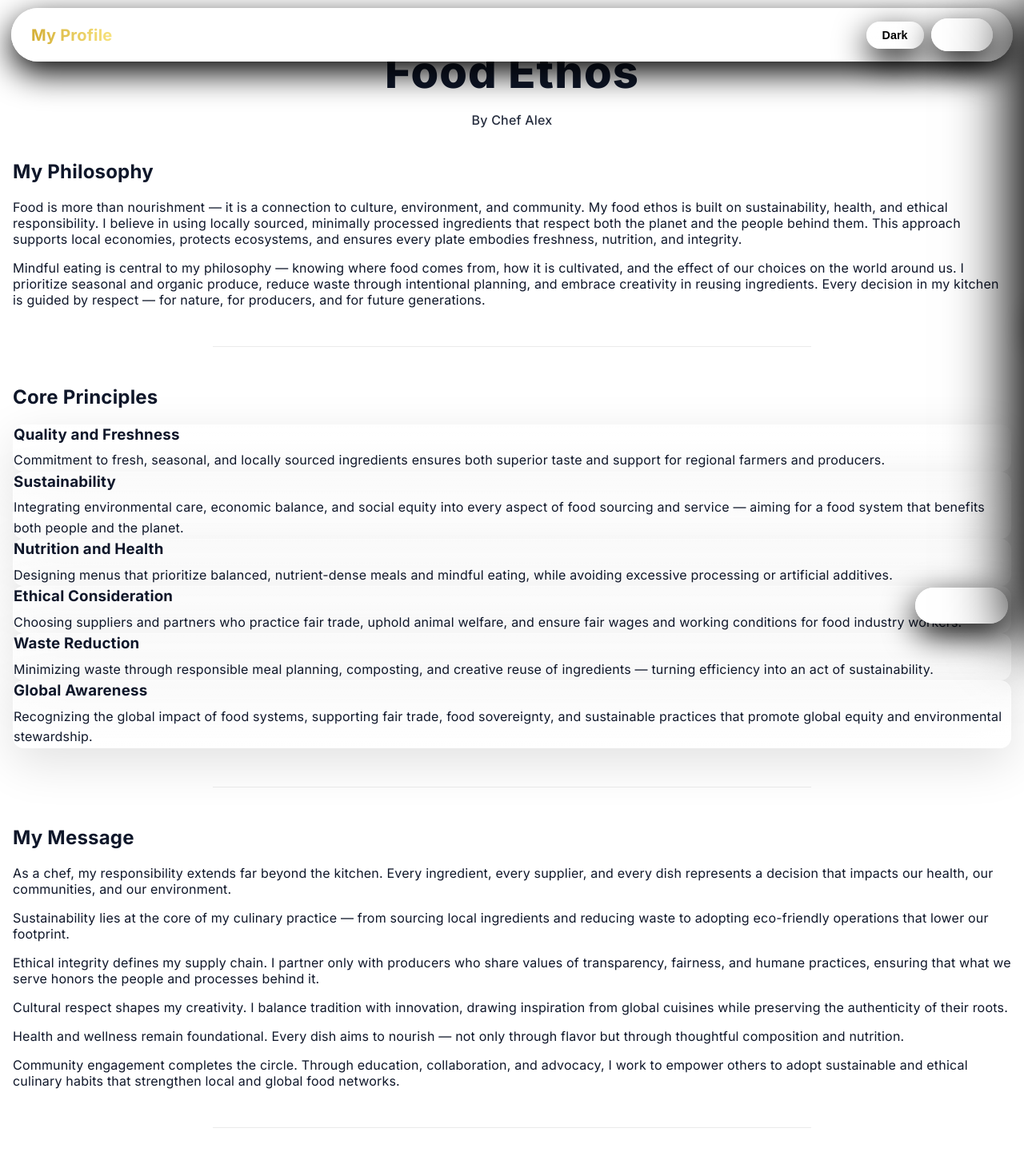
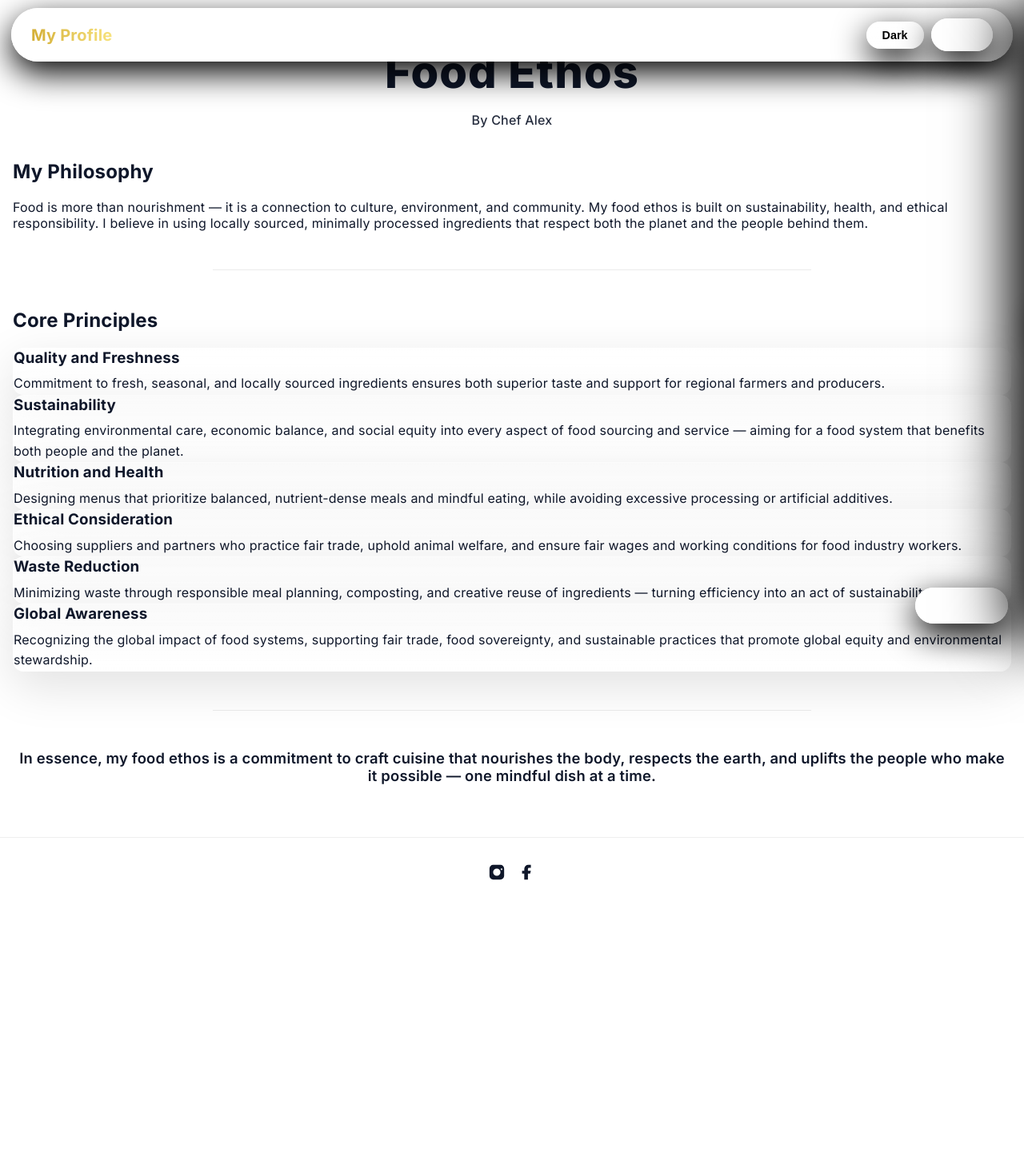
Before and after one commit to AlexanderHardinan/alexhardinan, a Next.js app: page /food-ethos in a window 1280 px wide. Shown: the top 1461 px of the page at 80% size. After the commit the page ends 1138 px from the top, so only its background shows below. Built offline with nearby package versions, Linux system fonts and the light colour scheme.

Commit message:
phase7.3: clamp Food Ethos card text for layout stability

```diff
--- a/app/food-ethos/page.tsx
+++ b/app/food-ethos/page.tsx
@@ -30,15 +30,7 @@ export default function FoodEthos() {
           Food is more than nourishment — it is a connection to culture, environment, and community.
           My food ethos is built on sustainability, health, and ethical responsibility. I believe in
           using locally sourced, minimally processed ingredients that respect both the planet and
-          the people behind them. This approach supports local economies, protects ecosystems, and
-          ensures every plate embodies freshness, nutrition, and integrity.
-        </p>
-        <p>
-          Mindful eating is central to my philosophy — knowing where food comes from, how it is
-          cultivated, and the effect of our choices on the world around us. I prioritize seasonal
-          and organic produce, reduce waste through intentional planning, and embrace creativity in
-          reusing ingredients. Every decision in my kitchen is guided by respect — for nature, for
-          producers, and for future generations.
+          the people behind them.
         </p>
 
         <hr className="divider" />
@@ -46,86 +38,55 @@ export default function FoodEthos() {
         <h2>Core Principles</h2>
 
         <div className="ethos-grid">
-          <div className="ethos-card fade-up">
+          <div className="ethos-card">
             <h3>Quality and Freshness</h3>
-            <p>
+            <p className="ethos-excerpt">
               Commitment to fresh, seasonal, and locally sourced ingredients ensures both superior
               taste and support for regional farmers and producers.
             </p>
           </div>
 
-          <div className="ethos-card fade-up">
+          <div className="ethos-card">
             <h3>Sustainability</h3>
-            <p>
+            <p className="ethos-excerpt">
               Integrating environmental care, economic balance, and social equity into every aspect
               of food sourcing and service — aiming for a food system that benefits both people and
               the planet.
             </p>
           </div>
 
-          <div className="ethos-card fade-up">
+          <div className="ethos-card">
             <h3>Nutrition and Health</h3>
-            <p>
+            <p className="ethos-excerpt">
               Designing menus that prioritize balanced, nutrient-dense meals and mindful eating,
               while avoiding excessive processing or artificial additives.
             </p>
           </div>
 
-          <div className="ethos-card fade-up">
+          <div className="ethos-card">
             <h3>Ethical Consideration</h3>
-            <p>
+            <p className="ethos-excerpt">
               Choosing suppliers and partners who practice fair trade, uphold animal welfare, and
               ensure fair wages and working conditions for food industry workers.
             </p>
           </div>
 
-          <div className="ethos-card fade-up">
+          <div className="ethos-card">
             <h3>Waste Reduction</h3>
-            <p>
+            <p className="ethos-excerpt">
               Minimizing waste through responsible meal planning, composting, and creative reuse of
               ingredients — turning efficiency into an act of sustainability.
             </p>
           </div>
 
-          <div className="ethos-card fade-up">
+          <div className="ethos-card">
             <h3>Global Awareness</h3>
-            <p>
+            <p className="ethos-excerpt">
               Recognizing the global impact of food systems, supporting fair trade, food sovereignty,
               and sustainable practices that promote global equity and environmental stewardship.
             </p>
           </div>
         </div>
-
-        <hr className="divider" />
-
-        <h2>My Message</h2>
-        <p>
-          As a chef, my responsibility extends far beyond the kitchen. Every ingredient, every
-          supplier, and every dish represents a decision that impacts our health, our communities,
-          and our environment.
-        </p>
-        <p>
-          Sustainability lies at the core of my culinary practice — from sourcing local ingredients
-          and reducing waste to adopting eco-friendly operations that lower our footprint.
-        </p>
-        <p>
-          Ethical integrity defines my supply chain. I partner only with producers who share values
-          of transparency, fairness, and humane practices, ensuring that what we serve honors the
-          people and processes behind it.
-        </p>
-        <p>
-          Cultural respect shapes my creativity. I balance tradition with innovation, drawing
-          inspiration from global cuisines while preserving the authenticity of their roots.
-        </p>
-        <p>
-          Health and wellness remain foundational. Every dish aims to nourish — not only through
-          flavor but through thoughtful composition and nutrition.
-        </p>
-        <p>
-          Community engagement completes the circle. Through education, collaboration, and advocacy,
-          I work to empower others to adopt sustainable and ethical culinary habits that strengthen
-          local and global food networks.
-        </p>
 
         <hr className="divider" />
 
--- a/app/globals.css
+++ b/app/globals.css
@@ -1010,3 +1010,11 @@ button:focus-visible{
   -webkit-line-clamp:3;
   overflow:hidden;
 }
+
+/* Phase 7.3 — Guaranteed Food Ethos card clamp */
+.ethos-card .ethos-excerpt{
+  display:-webkit-box;
+  -webkit-box-orient:vertical;
+  -webkit-line-clamp:3;
+  overflow:hidden;
+}
```
